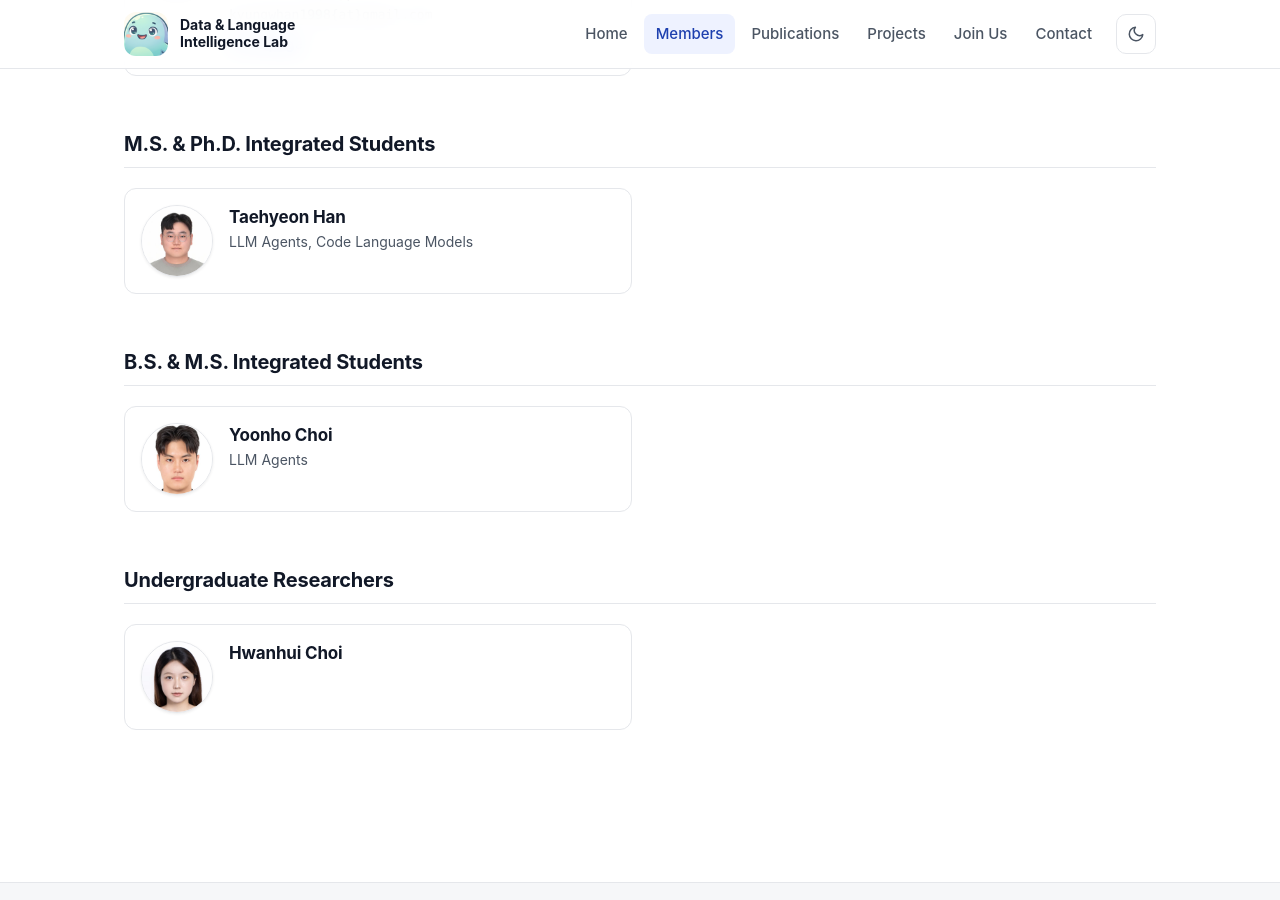
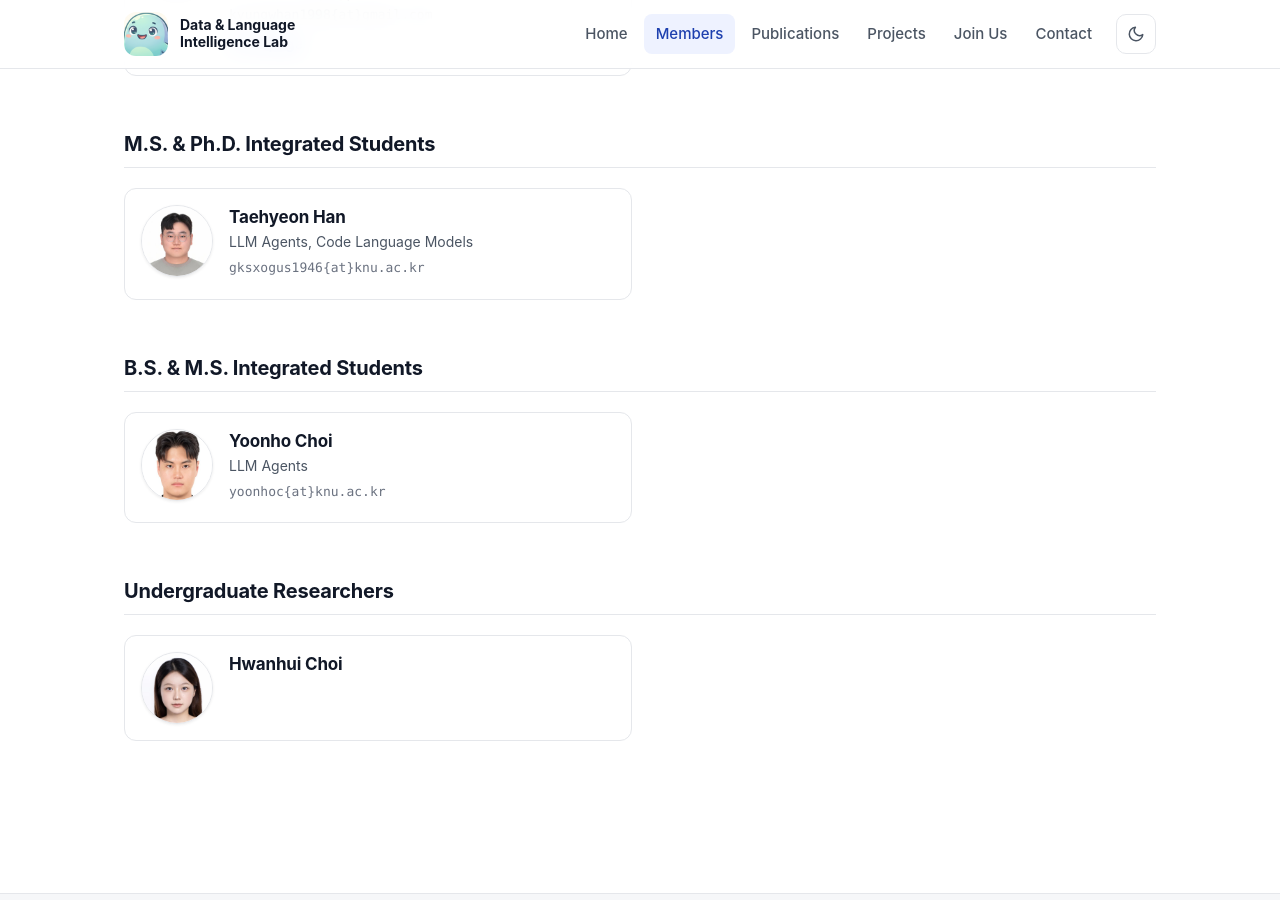
Before and after one commit to knu-dli/knu-dli.github.io, a Jekyll site: the page built from members.html, in a window 1280 px wide and 900 px high, scrolled down 679 px. Built offline with Jekyll 4.4.1, drawn with Linux system fonts in a browser that asks for light colours; some web fonts are replaced.

Commit message:
Members: add emails for Taehyeon Han and Yoonho Choi
Co-Authored-By: Claude Opus 5.5 <noreply@anthropic.com>

```diff
--- a/_data/members.yml
+++ b/_data/members.yml
@@ -27,12 +27,14 @@
   members:
     - name: Taehyeon Han
       interests: LLM Agents, Code Language Models
+      email: gksxogus1946{at}knu.ac.kr
       photo: taehyeon-han.jpg
 
 - group: B.S. & M.S. Integrated Students
   members:
     - name: Yoonho Choi
       interests: LLM Agents
+      email: yoonhoc{at}knu.ac.kr
       photo: yoonho-choi.jpg
 
 - group: Undergraduate Researchers
```
